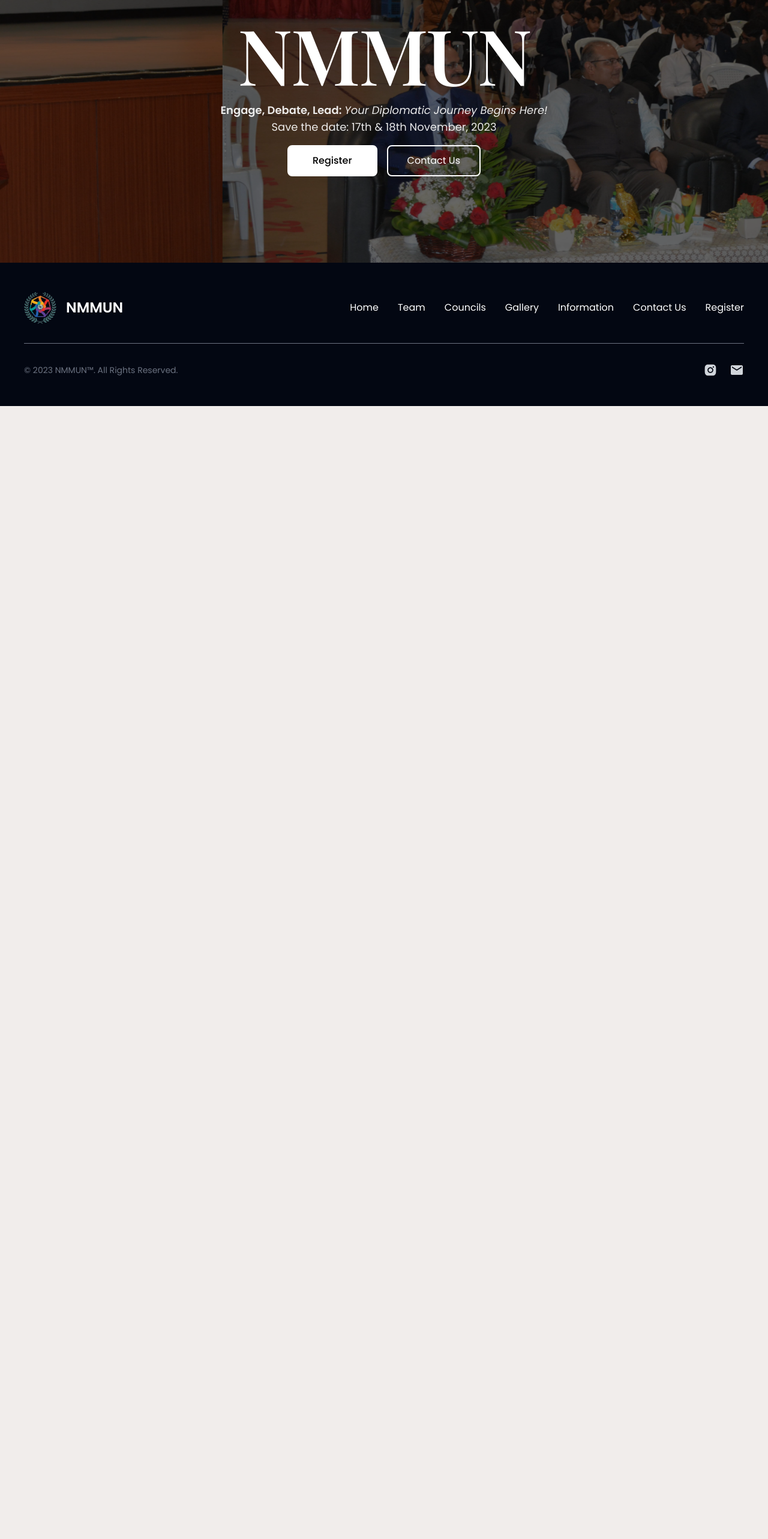
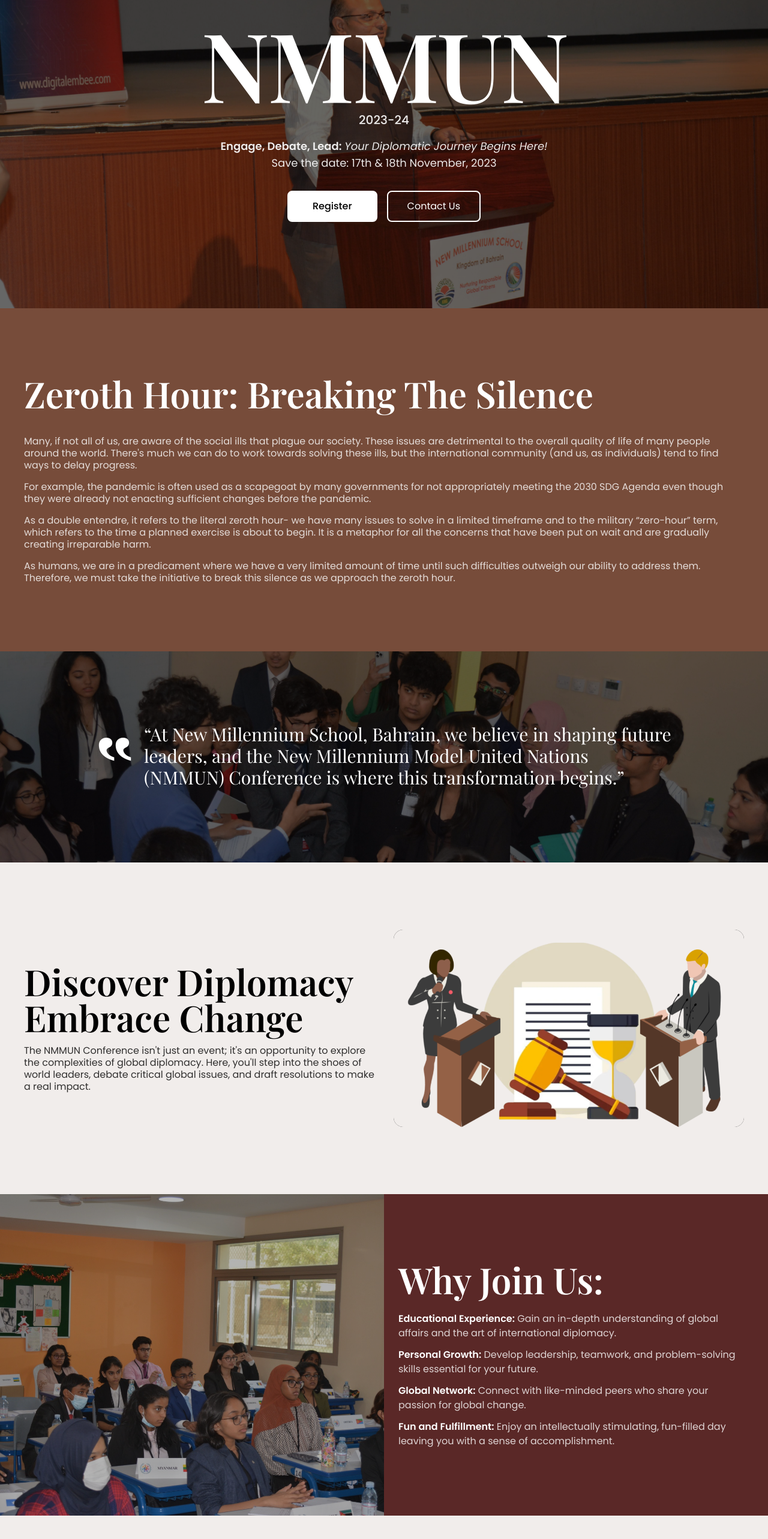
Before and after one commit to yuvi0110/nmmun, a Next.js app: page / in a window 1280 px wide. Shown: the part 182-2748 px from the top of the page at 60% size. Before the commit the page ends 859 px from the top, so only its background shows below. Built offline with nearby package versions, Linux system fonts and the light colour scheme; a web font is replaced by a local one.

Commit message:
hope 🔥🔥

```diff
--- a/config/links.ts
+++ b/config/links.ts
@@ -3,7 +3,7 @@
 		name: "Home",
 		href: "/",
 		cta: false,
-		showScrollToTop: false,
+		showScrollToTop: true,
 		navDarkMode: true,
 	},
 	{
--- a/layouts/details-only.tsx
+++ b/layouts/details-only.tsx
@@ -10,6 +10,7 @@
 	bgOpacity,
 	bgBlur,
 	bgImgTransition,
+	childClass
 }: {
 	children: React.ReactNode;
 	whiteText?: boolean;
@@ -19,6 +20,7 @@
 	bgOpacity?: number;
 	bgBlur?: boolean;
 	bgImgTransition?: boolean;
+	childClass?: string;
 }) {
 	return (
 		<>
@@ -55,7 +57,7 @@
 					""
 				)}
 
-				<div className="flex flex-col relative z-50 max-w-7xl w-full">
+				<div className={`flex flex-col relative z-50 max-w-7xl w-full ${childClass}`}>
 					{children}
 				</div>
 			</div>
--- /dev/null
+++ b/layouts/img-details-2.tsx
@@ -0,0 +1,88 @@
+import React from "react";
+import { motion } from "framer-motion";
+import { inViewVariants } from "@/config/animations";
+
+function ImageWithDetails({
+	children,
+	reverse,
+	whiteText,
+	className,
+	bgImg,
+	bgImgAlt,
+	bgOpacity,
+	src,
+	alt,
+	w,
+	h,
+	id,
+	imgOpacity,
+}: {
+	children: React.ReactNode;
+	reverse?: boolean;
+	whiteText?: boolean;
+	className?: string;
+	src?: string; //todo: make this required
+	alt?: string;
+	w?: string; // todo: give this options
+	h?: string;
+	bgImg?: string;
+	bgImgAlt?: string;
+	bgOpacity?: string;
+	id?: string;
+	imgOpacity?: string | number;
+}) {
+	return (
+		<section
+			className={`flex justify-center p-h w-full ${className} bg-fixed bg-center bg-no-repeat bg-cover relative`}
+			id={id}
+		>
+			{bgImg ? (
+				<img
+					src={bgImg}
+					alt={bgImgAlt}
+					className={`w-full h-full absolute top-0 left-0 object-cover ${bgOpacity}`}
+				/>
+			) : (
+				""
+			)}
+
+			<div className="md:w-1/2 bg-black absolute top-0 left-0 h-full overflow-y-hidden">
+				<img
+					src={src ? src : "/dummy.png"} // todo: make this requried
+					alt={alt ? alt : "some alt text"}
+					className={`w-full object-cover h-full`}
+					style={{ opacity: imgOpacity }}
+				/>
+			</div>
+
+			<div
+				className={`flex flex-col ${
+					reverse ? "md:flex-row-reverse" : "md:flex-row md:justify-end md:items-center"
+				} md:items-center gap-8 ${
+					whiteText ? "text-white" : "text-black"
+				} max-w-7xl w-full relative z-10`}
+			>
+				{/* <motion.div
+					className="md:w-1/2 flex justify-center items-center bg-black rounded-2xl"
+					variants={inViewVariants}
+					initial={!reverse ? "fromLeft" : "fromRight"}
+					whileInView={inViewVariants.visible(1)}
+					transition={{
+						duration: 0.4,
+					}}
+					viewport={{ once: true, amount: 0.25 }}
+				>
+					<img
+						src={src ? src : "/dummy.png"} // todo: make this requried
+						alt={alt ? alt : "some alt text"}
+						className={`absolute top-0 left-0 w-1/2 h-full object-cover`}
+						style={{ opacity: imgOpacity }}
+					/>
+				</motion.div> */}
+				<div className="md:w-1/2 md:pl-6">{children}</div>
+			</div>
+		</section>
+	);
+}
+
+export default ImageWithDetails;
--- a/layouts/index.ts
+++ b/layouts/index.ts
@@ -6,3 +6,4 @@
 export { default as TimelineContainer } from "./timeline-container";
 export { default as Timeline } from "./timeline";
 export { default as TwoColumnsLayout } from "./2-col";
+export { default as ImageWithDetails2 } from "./img-details-2";
--- a/pages/index.tsx
+++ b/pages/index.tsx
@@ -8,13 +8,16 @@
 	SubHeading,
 } from "@/components";
 import { inViewVariants } from "@/config/animations";
-import { DetailsOnly, FAQsContainer, ImageWithDetails } from "@/layouts";
+import { DetailsOnly, FAQsContainer, ImageWithDetails, ImageWithDetails2 } from "@/layouts";
 import { motion } from "framer-motion"; //todo: need a seperate motion wrapper
 
 export default function Home() {
 	return (
 		<main className="main">
-			<Head title="NMMUN" desc="The introductory landing page of NMMUN" />
+			<Head
+				title="NMMUN"
+				desc="Explore the world of diplomacy and global affairs with the New Millennium Model United Nations Conference. Engage in debates, draft resolutions, and broaden your horizons. Join us for an educational journey that shapes future leaders."
+			/>
 
 			{/* HERO */}
 			<Hero
@@ -29,67 +32,70 @@
 				}
 				showCTA
 				// showTimer
-				// showYear
+				ctaMargin="mt-8"
+				showYear
 				showDate
 				carousel
 				images={[
+					"/gallery/21-22/(1).jpeg",
 					"/hero-home-4.jpg",
-					"/hero-home-5.jpg",
-					"/hero-home-1.jpg",
-					"/hero-home-3.jpg",
+					"/gallery/21-22/(18).jpeg",
+					"/gallery/21-22/(4).jpeg",
+					"/gallery/21-22/(5).jpeg",
 				]}
 				className="pt-32 pb-16"
 			/>
 
 			{/* CONTENT */}
-			{/* <DetailsOnly className="pb-28 pt-28">
+			{/* <DetailsOnly className="pb-28 pt-28" bgImg="/theme-bg.jpg" bgOpacity={0.4} whiteText bgImgTransition bgBlur> */}
+			<DetailsOnly className="pb-28 pt-28 bg-color-5" whiteText>
 				<Heading className="mb-6">Zeroth Hour: Breaking the Silence</Heading>
-				<Details>
+				<Details opacity={0.8}>
 					Many, if not all of us, are aware of the social ills that plague our
 					society. These issues are detrimental to the overall quality of life
 					of many people around the world. There's much we can do to work
 					towards solving these ills, but the international community (and us,
 					as individuals) tend to find ways to delay progress.
 				</Details>
-				<Details>
+				<Details opacity={0.8}>
 					For example, the pandemic is often used as a scapegoat by many
 					governments for not appropriately meeting the 2030 SDG Agenda even
 					though they were already not enacting sufficient changes before the
 					pandemic.
 				</Details>
-				<Details>
+				<Details opacity={0.8}>
 					As a double entendre, it refers to the literal zeroth hour- we have
 					many issues to solve in a limited timeframe and to the military
 					“zero-hour” term, which refers to the time a planned exercise is about
 					to begin. It is a metaphor for all the concerns that have been put on
 					wait and are gradually creating irreparable harm.
 				</Details>
-				<Details>
+				<Details opacity={0.8}>
 					As humans, we are in a predicament where we have a very limited amount
 					of time until such difficulties outweigh our ability to address them.
 					Therefore, we must take the initiative to break this silence as we
 					approach the zeroth hour.
 				</Details>
-			</DetailsOnly> */}
+			</DetailsOnly>
 
 			{/* QUOTE */}
-			{/* <DetailsOnly
+			<DetailsOnly
 				className="py-28 bg-black"
 				whiteText
 				bgImg="/hero-home-1.jpg"
 				bgImgAlt=""
-				bgOpacity="opacity-40"
+				bgOpacity={0.4}
 			>
 				<Quote>
 					At New Millennium School, Bahrain, we believe in shaping future
 					leaders, and the New Millennium Model United Nations (NMMUN)
 					Conference is where this transformation begins.
 				</Quote>
-			</DetailsOnly> */}
-{/*
+			</DetailsOnly>
+
 			<ImageWithDetails
 				reverse
-				className="pb-28 pt-28"
+				className="mt-28 mb-28"
 				src="/diplomacy.png"
 				alt=""
 				w="w-full"
@@ -98,45 +104,24 @@
 				<Heading reverse className="">
 					Discover Diplomacy Embrace Change
 				</Heading>
-				<Details reverse>
+				<Details reverse opacity={0.8}>
 					The NMMUN Conference isn't just an event; it's an opportunity to
 					explore the complexities of global diplomacy. Here, you'll step into
 					the shoes of world leaders, debate critical global issues, and draft
 					resolutions to make a real impact.
 				</Details>
-			</ImageWithDetails> */}
+			</ImageWithDetails>
 
-			{/* <ImageWithDetails className="pb-28">
-				<Heading>What Awaits You:</Heading>
+			<ImageWithDetails2
+				className="py-28 bg-color-7"
+				src="/join-us.jpeg"
+				alt=""
+				imgOpacity={0.7}
+				whiteText
+			>
+				<Heading className="mb-6">Why Join Us:</Heading>
 
-				<ul className="space-y-2 mt-6 mb-10">
-					<li>
-						🌐 Real-World Debates: Engage in thought-provoking discussions on
-						pressing global topics, from climate change to international
-						security.
-					</li>
-					<li>
-						🖋️ Resolution Crafting: Collaborate with fellow delegates to draft
-						resolutions that can change the world, just like real UN diplomats.
-					</li>
-					<li>
-						🌍 Cultural Exchange: Interact with peers from diverse backgrounds,
-						fostering cross-cultural understanding and lifelong friendships.
-					</li>
-					<li>
-						🚀 Skill Development: Enhance your public speaking, negotiation, and
-						critical thinking skills under the guidance of experienced advisors.
-					</li>
-					<li>
-						🏆 Awards and Recognition: Stand out and earn awards for your
-						exceptional diplomacy and debating skills.
-					</li>
-				</ul>
-			</ImageWithDetails> */}
-
-			{/* <ImageWithDetails className="pb-28" src="/join-us.jpeg" alt="" imgOpacity={0.7}>
-				<Heading className="mb-6">Why Join Us:</Heading> */}
-				{/* <motion.ul
+				<motion.ul
 					className="space-y-3 mt-6"
 					variants={inViewVariants}
 					initial="fromRight"
@@ -147,76 +132,37 @@
 					viewport={{ once: true, amount: 0.25 }}
 				>
 					<li>
-						<span className="font-semibold">🧠 Educational Experience:</span>{" "}
+						<span className="font-semibold">Educational Experience:</span>{" "}
 						<span className="opacity-80">
 							Gain an in-depth understanding of global affairs and the art of
 							international diplomacy.
 						</span>
 					</li>
 					<li>
-						<span className="font-semibold">🤝 Personal Growth:</span>{" "}
+						<span className="font-semibold">Personal Growth:</span>{" "}
 						<span className="opacity-80">
 							Develop leadership, teamwork, and problem-solving skills essential
 							for your future.
 						</span>
 					</li>
 					<li>
-						<span className="font-semibold">🌐 Global Network:</span>{" "}
+						<span className="font-semibold">Global Network:</span>{" "}
 						<span className="opacity-80">
 							Connect with like-minded peers who share your passion for global
 							change.
 						</span>
 					</li>
 					<li>
-						<span className="font-semibold">😄 Fun and Fulfillment:</span>{" "}
-						<span className="opacity-80">
-							Enjoy an intellectually stimulating, fun-filled day leaving you
-							with a sense of accomplishment.
-						</span>
-					</li>
-				</motion.ul> */}
-				{/* <motion.ul
-					className="space-y-3 mt-6"
-					variants={inViewVariants}
-					initial="fromRight"
-					whileInView="visible"
-					transition={{
-						duration: 0.4,
-					}}
-					viewport={{ once: true, amount: 0.25 }}
-				>
-					<li>
-						<span className="font-semibold">🧠 Educational Experience:</span>{" "}
-						<span className="opacity-80">
-							Gain an in-depth understanding of global affairs and the art of
-							international diplomacy.
-						</span>
-					</li>
-					<li>
-						<span className="font-semibold">🤝 Personal Growth:</span>{" "}
-						<span className="opacity-80">
-							Develop leadership, teamwork, and problem-solving skills essential
-							for your future.
-						</span>
-					</li>
-					<li>
-						<span className="font-semibold">🌐 Global Network:</span>{" "}
-						<span className="opacity-80">
-							Connect with like-minded peers who share your passion for global
-							change.
-						</span>
-					</li>
-					<li>
-						<span className="font-semibold">😄 Fun and Fulfillment:</span>{" "}
+						<span className="font-semibold">Fun and Fulfillment:</span>{" "}
 						<span className="opacity-80">
 							Enjoy an intellectually stimulating, fun-filled day leaving you
 							with a sense of accomplishment.
 						</span>
 					</li>
 				</motion.ul>
-			</ImageWithDetails> */}
+			</ImageWithDetails2>
 
-			{/* <DetailsOnly className="pb-28">
+			<DetailsOnly className="pt-28 pb-28">
 				<Heading>FAQs</Heading>
 
 				<FAQsContainer>
@@ -251,8 +197,8 @@
 				</FAQsContainer>
 			</DetailsOnly>
 
-			<DetailsOnly className="pb-28">
-				<Details>
+			{/* <DetailsOnly className="pb-28" childClass="flex justify-center items-center"> */}
+				{/* <Details>
 					The NMMUN Conference is open to all students, whether you're a
 					seasoned debater or just starting your journey into international
 					relations.
@@ -261,25 +207,25 @@
 					Join us for a day of diplomacy, debate, and discovery, and become part
 					of a global community dedicated to finding solutions to the world's
 					most complex problems.
-				</Details>
-				<SubHeading>
-					Secure your spot today and make history at the New Millennium Model
-					United Nations Conference!
-				</SubHeading>
-			</DetailsOnly>
+				</Details> */}
+				{/* <Heading className="">
+					Secure your spot
+				</Heading>
+			</DetailsOnly> */}
 
 			<Hero
 				src="/hero-variant-4.jpeg"
 				alt="blurred nmmun logo with a gradient bg"
-				title="NMMUN"
+				title="SECURE YOUR SPOT"
 				desc="Ready to Start Your Diplomatic Journey?"
 				showCTA
 				showTimer
-				showYear
+				// showYear
 				variant
 				className=""
-				bgImgOpacity="opacity-100"
-			/> */}
+				smallerTitle
+				bgImgOpacity={0.8}
+			/>
 		</main>
 	);
 }
--- a/pages/team.tsx
+++ b/pages/team.tsx
@@ -9,7 +9,7 @@
 		<main className="main">
 			<Head
 				title="NMMUN: Team"
-				desc="The team responsible for making this years NMMUN possible"
+				desc="Meet the dedicated individuals who drive the success of our Model United Nations team. Get to know our passionate students, advisors, and leaders who are shaping future diplomats and global change-makers."
 			/>
 
 			{/* HERO */}
@@ -17,7 +17,7 @@
 				title="OUR TEAM"
 				src="/hero-team-2.jpg"
 				alt="some dummy pic"
-				desc="Meet the dedicated individuals who drive the success of our Model United Nations team. Get to know our passionate students, advisors, and leaders who are shaping future diplomats and global change-makers."
+				desc="Once all the members of the MUN are selected, the teams will be updated. Please be patient."
 				showTimer
 				showCTA
 				mobileMini
--- a/styles/globals.css
+++ b/styles/globals.css
@@ -25,8 +25,8 @@
 	.title {
 		@apply text-7xl md:text-[160px] font-display font-semibold tracking-tight;
 	}
-	.title {
-		@apply text-5xl md:text-9xl font-display font-semibold tracking-tight;
+	.smaller-title {
+		@apply text-5xl md:text-8xl font-display font-semibold tracking-tight;
 	}
 	.title-mobile-mini {
 		@apply title text-5xl md:text-8xl;
```
Also changed, not shown: public/theme-bg.jpg (added).
